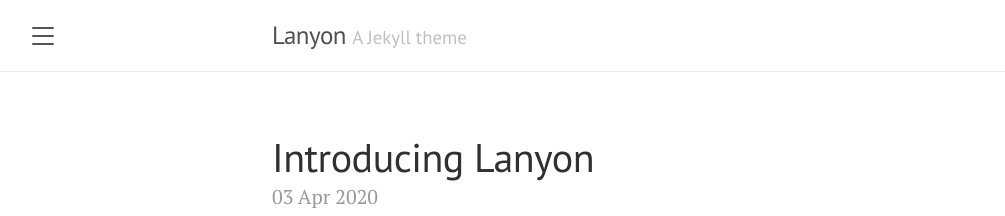
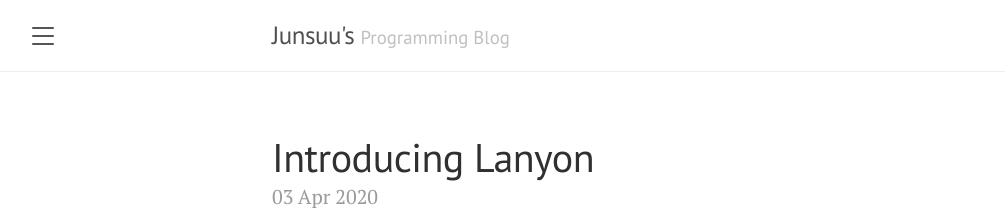
Before and after one commit to Junsuu/Junsuu.github.io, a Jekyll site: the page built from index.html, in a window 1280 px wide and 900 px high. Shown: the top 216 px of the window, without its empty margins (8-1013 px from the left). Built offline with Jekyll 4.4.1, drawn with Linux system fonts in a browser that asks for light colours; the list of posts is cut into pages by our own code.

Commit message:
fix theme

```diff
--- a/_config.yml
+++ b/_config.yml
@@ -1,7 +1,7 @@
 # Setup
-title:               Lanyon
-tagline:             'A Jekyll theme'
-description:         'A reserved <a href="https://jekyllrb.com" target="_blank">Jekyll</a> theme that places the utmost gravity on content with a hidden drawer. Made by <a href="https://twitter.com/mdo" target="_blank">@mdo</a>.'
+title:               "Junsuu's"
+tagline:             'Programming Blog'
+description:         'Junior programmer Junsuu''s Blog who want to be a goooood Web Back-end developer'
 url:                 http://junsuu.github.io
 baseurl:             ''
 paginate:            5
@@ -9,9 +9,9 @@ permalink:           pretty
 
 # About/contact
 author:
-  name:              Mark Otto
+  name:              Junsuu
   url:               https://twitter.com/mdo
-  email:             markdotto@gmail.com
+  email:             jsp2151@gmail.com
 
 # Gems
 plugins:
```
